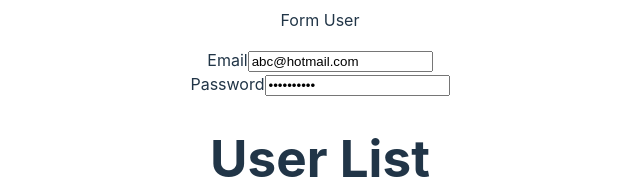
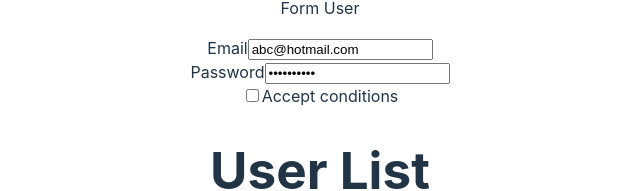
Before and after one commit to psaraviaq/libraries-and-frameworks, a React (Vite) app in the folder javascript/reactjs/: page / in a window 1280 px wide. Shown: the part 384-575 px from the top of the page, without its empty margins (320-960 px from the left). Built offline with nearby package versions, Linux system fonts and the light colour scheme; no server answers.

Commit message:
add checkbox state

```diff
--- a/javascript/reactjs/src/useState/Form/FormUser.tsx
+++ b/javascript/reactjs/src/useState/Form/FormUser.tsx
@@ -1,7 +1,7 @@
 import useFormUser from "./useFormUser";
 
 const FormUser = () => {
-  const { email, password, handleInputChange } = useFormUser();
+  const { email, password, conditions, handleInputChange } = useFormUser();
 
   return (
     <>
@@ -26,6 +26,16 @@ const FormUser = () => {
           onChange={handleInputChange}
         />
       </div>
+      <div>
+        <input
+          type="checkbox"
+          name="conditions"
+          id="conditions"
+          checked={conditions}
+          onChange={handleInputChange}
+        />
+        <label htmlFor="conditions">Accept conditions</label>
+      </div>
     </>
   );
 };
--- a/javascript/reactjs/src/useState/Form/User.d.ts
+++ b/javascript/reactjs/src/useState/Form/User.d.ts
@@ -1,4 +1,5 @@
 export interface User {
   email: string;
   password: string;
+  conditions: boolean;
 }
--- a/javascript/reactjs/src/useState/Form/useFormUser.tsx
+++ b/javascript/reactjs/src/useState/Form/useFormUser.tsx
@@ -4,26 +4,27 @@ import { User } from "./User";
 let initialUser: User = {
   email: "abc@hotmail.com",
   password: "capitalism",
+  conditions: false,
 };
 
 const useFormUser = () => {
   //? Initializer function
   const [user, setUser] = useState<User>(initialUser);
 
-  const { email, password } = user;
+  const { email, password, conditions } = user;
 
   //* Create one function to handle all the inputs
   //! However, if the state is more nested, you'll need to create a function for each level
   const handleInputChange = (e: React.ChangeEvent<HTMLInputElement>) => {
-    const { name, value } = e.target;
+    const { name, value, checked } = e.target;
     //~ It's a good practice to replace the state, rather than modifying it (objects, arrays)
     setUser((prev) => ({
       ...prev,
-      [name]: value,
+      [name]: name !== "conditions" ? value : checked,
     }));
   };
 
-  return { email, password, handleInputChange };
+  return { email, password, conditions, handleInputChange };
 };
 
 export default useFormUser;
```
